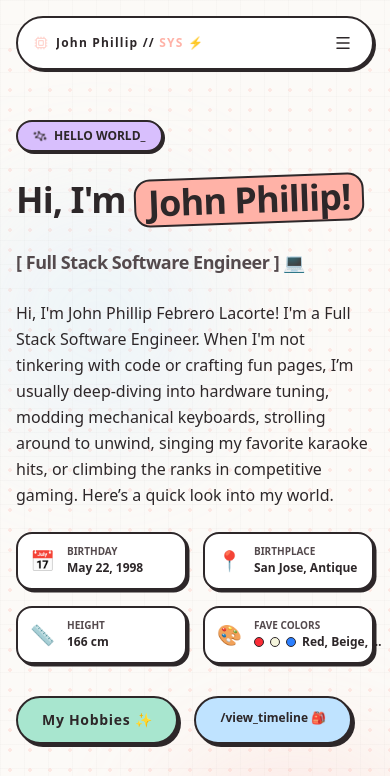
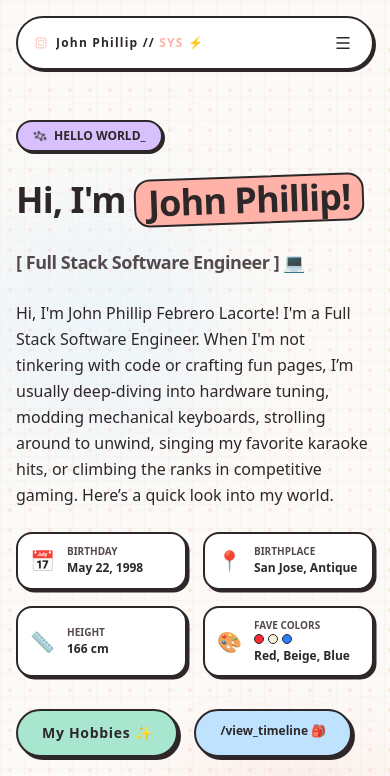
Before and after one commit to jplacorte/personal-profile, a Next.js app: page / in a window 390 px wide. Shown: the top 776 px of the page. Built offline with nearby package versions, Linux system fonts and the light colour scheme.

Commit message:
fix: adjust Fave Colors card layout on mobile to prevent truncation

```diff
--- a/src/components/IntroSection.tsx
+++ b/src/components/IntroSection.tsx
@@ -137,13 +137,15 @@ export default function IntroSection() {
 
             <div className="bg-white border-2 border-cute-dark rounded-2xl p-3 flex items-center space-x-3 shadow-[2.5px_2.5px_0px_#2d2729]">
               <span className="text-xl">🎨</span>
-              <div>
+              <div className="min-w-0 flex-1">
                 <p className="text-[10px] font-mono font-bold text-cute-muted uppercase leading-none">Fave Colors</p>
-                <div className="flex items-center gap-1.5 mt-1">
-                  <span className="inline-block w-2.5 h-2.5 rounded-full bg-red-500 border border-cute-dark" title="Red" />
-                  <span className="inline-block w-2.5 h-2.5 rounded-full bg-[#f5f5dc] border border-cute-dark" title="Beige" />
-                  <span className="inline-block w-2.5 h-2.5 rounded-full bg-blue-500 border border-cute-dark" title="Blue" />
-                  <span className="text-xs font-bold text-cute-dark font-sans truncate max-w-[80px] md:max-w-none">Red, Beige, Blue</span>
+                <div className="flex flex-col sm:flex-row sm:items-center gap-1 sm:gap-1.5 mt-1">
+                  <div className="flex items-center gap-1">
+                    <span className="inline-block w-2.5 h-2.5 rounded-full bg-red-500 border border-cute-dark" title="Red" />
+                    <span className="inline-block w-2.5 h-2.5 rounded-full bg-[#f5f5dc] border border-cute-dark" title="Beige" />
+                    <span className="inline-block w-2.5 h-2.5 rounded-full bg-blue-500 border border-cute-dark" title="Blue" />
+                  </div>
+                  <span className="text-xs font-bold text-cute-dark font-sans leading-tight">Red, Beige, Blue</span>
                 </div>
               </div>
             </div>
```
